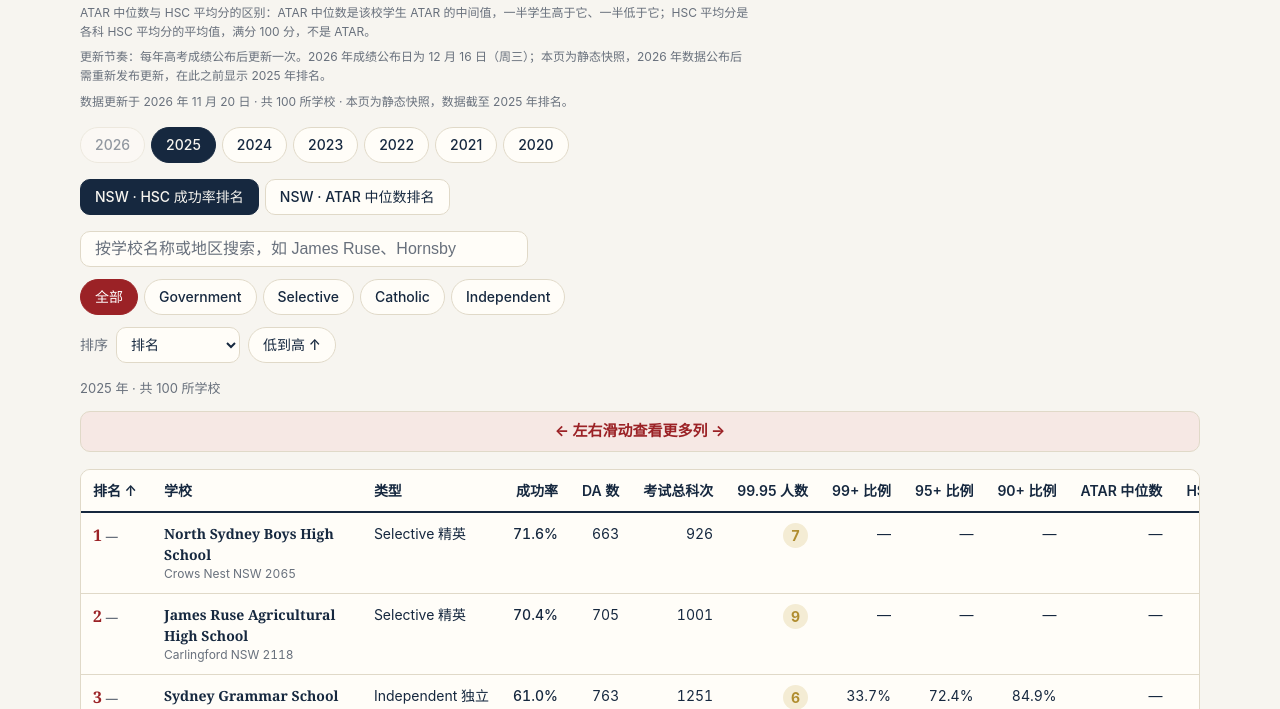
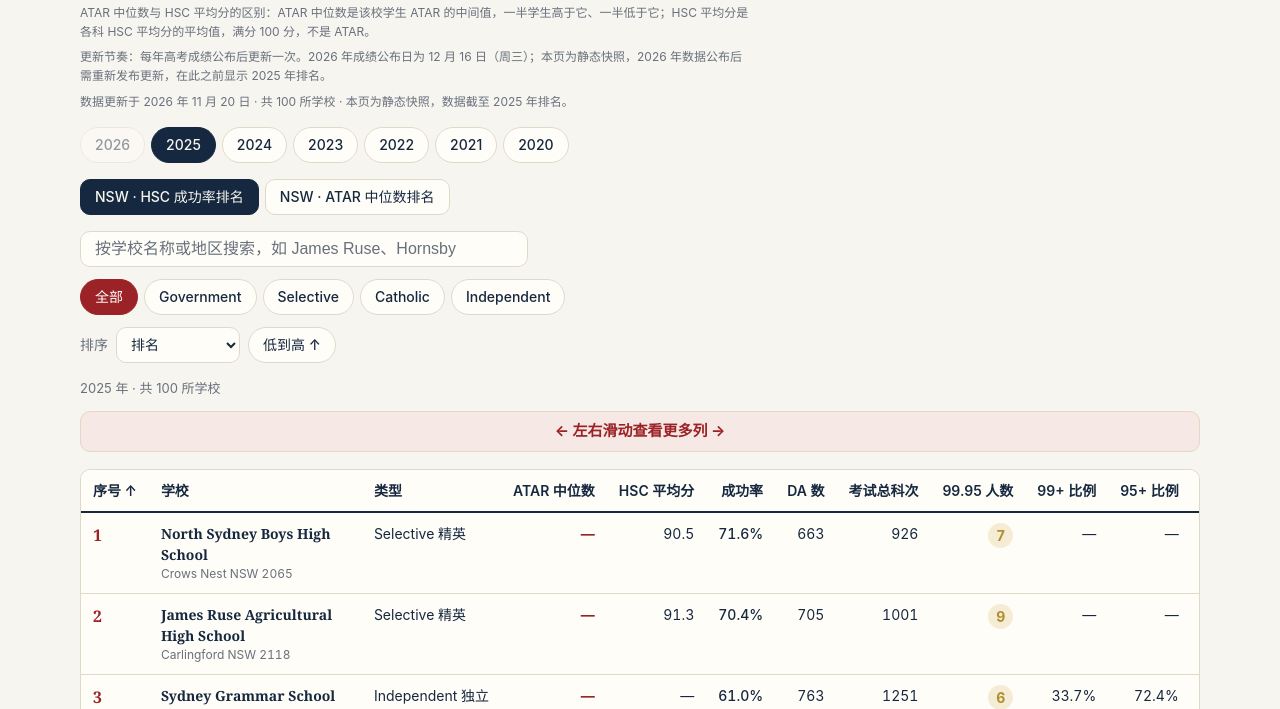
Before and after one commit to zmzhu-au/nsw-top-100-high-schools, a plain HTML site: page index.html in a window 1280 px wide. Shown: the part 91-800 px from the top of the page. Drawn offline with Linux system fonts and the light colour scheme.

Commit message:
Update index.html to latest version: two ranking modes, sequential numbering, unified 14-column order, sortable max ATAR / All-Round, top scrollbar, text sort direction, real HSC averages

```diff
--- a/index.html
+++ b/index.html
@@ -146,6 +146,8 @@
             <option value="pct90plus">90+ 比例</option>
             <option value="medianAtar">ATAR 中位数</option>
             <option value="hscAverage">HSC 平均分</option>
+            <option value="topAtar">最高 ATAR</option>
+            <option value="allRound">All-Round</option>
             <option value="students">考生人数</option>
             <option value="name">学校名称</option>
           </select>
@@ -172,7 +174,7 @@
       {k:'catholic',label:'Catholic'},{k:'independent',label:'Independent'}
     ];
     var SECTOR_LABEL = {government:'Government 公立',selective:'Selective 精英',catholic:'Catholic 天主教',independent:'Independent 独立'};
-    var SORT_DEFAULT = {rank:'asc',successRate:'desc',count9995:'desc',pct99plus:'desc',pct95plus:'desc',pct90plus:'desc',medianAtar:'desc',hscAverage:'desc',students:'desc',name:'asc'};
+    var SORT_DEFAULT = {rank:'asc',successRate:'desc',count9995:'desc',pct99plus:'desc',pct95plus:'desc',pct90plus:'desc',medianAtar:'desc',hscAverage:'desc',topAtar:'desc',allRound:'desc',students:'desc',name:'asc'};
     var state = {year:2025, mode:'da', search:'', sector:'all', sortKey:'rank', sortDir:'asc'};
 
     function rowsFor(year){ return DATA[String(year)] || []; }
@@ -217,6 +219,8 @@
       if(key==='pct90plus') return r.p90;
       if(key==='medianAtar') return r.med;
       if(key==='hscAverage') return r.avg;
+      if(key==='topAtar') return r.top;
+      if(key==='allRound') return r.all;
       if(key==='students') return r.stu;
       return null;
     }
@@ -241,8 +245,7 @@
       return {rows:rows, dmap:dmap, pmap:pmap};
     }
     function rankLabel(){
-      if(state.mode==='median') return 'ATAR 中位数排名';
-      return '排名';
+      return '序号';
     }
     function render(){
       // year buttons pressed state
@@ -269,14 +272,8 @@
       var host = document.getElementById('results');
       if(rows.length===0){ host.innerHTML=''; return; }
 
-      var midHead = '', midCells = function(r){ return ''; };
-      if(state.mode==='median'){
-        midHead = '<th class="num"><button type="button" data-sort="medianAtar">ATAR 中位数</button></th><th class="num"><button type="button" data-sort="hscAverage">HSC 平均分</button></th><th class="num"><button type="button" data-sort="successRate">成功率</button></th><th class="num">DA 数</th>';
-        midCells = function(r){ return '<td class="num strong-accent">'+med(r.med)+'</td><td class="num">'+avgf(r.avg)+'</td><td class="num" style="font-weight:500">'+pct(r.sr)+'</td><td class="num">'+num(r.da)+'</td>'; };
-      } else {
-        midHead = '<th class="num"><button type="button" data-sort="successRate">成功率</button></th><th class="num">DA 数</th><th class="num">考试总科次</th>';
-        midCells = function(r){ return '<td class="num" style="font-weight:500">'+pct(r.sr)+'</td><td class="num">'+num(r.da)+'</td><td class="num">'+num(r.ex)+'</td>'; };
-      }
+      var midHead = '<th class="num"><button type="button" data-sort="medianAtar">ATAR 中位数</button></th><th class="num"><button type="button" data-sort="hscAverage">HSC 平均分</button></th><th class="num"><button type="button" data-sort="successRate">成功率</button></th><th class="num">DA 数</th><th class="num">考试总科次</th>';
+      var midCells = function(r){ return '<td class="num strong-accent">'+med(r.med)+'</td><td class="num">'+avgf(r.avg)+'</td><td class="num" style="font-weight:500">'+pct(r.sr)+'</td><td class="num">'+num(r.da)+'</td><td class="num">'+num(r.ex)+'</td>'; };
       var thead = '<thead><tr>'
         + '<th><button type="button" data-sort="rank">'+rankLabel()+(state.sortKey==='rank'?(state.sortDir==='asc'?' ↑':' ↓'):'')+'</button></th>'
         + '<th><button type="button" data-sort="name">学校'+(state.sortKey==='name'?(state.sortDir==='asc'?' ↑':' ↓'):'')+'</button></th>'
@@ -285,18 +282,17 @@
         + '<th class="num"><button type="button" data-sort="pct99plus">99+ 比例</button></th>'
         + '<th class="num"><button type="button" data-sort="pct95plus">95+ 比例</button></th>'
         + '<th class="num"><button type="button" data-sort="pct90plus">90+ 比例</button></th>'
-        + (state.mode==='median' ? '' : '<th class="num"><button type="button" data-sort="medianAtar">ATAR 中位数</button></th><th class="num"><button type="button" data-sort="hscAverage">HSC 平均分</button></th>')
-        + '<th class="num">最高 ATAR</th>'
-        + '<th class="num">All-Round</th>'
+        + '<th class="num"><button type="button" data-sort="topAtar">最高 ATAR</button></th>'
+        + '<th class="num"><button type="button" data-sort="allRound">All-Round</button></th>'
         + '</tr></thead>';
       var tbody = '<tbody class="tnum">';
-      rows.forEach(function(r){
+      rows.forEach(function(r, i){
         var dr = dmap[r.n];
         var sub = r.sub? esc(r.sub)+(r.pc? ' NSW '+esc(r.pc):'') : '';
         var daNote = '';
-        if(state.mode!=='da' && r.rk!=null) daNote = '<span class="ssub">DA 排名第 '+r.rk+' 名</span>';
+        if(state.mode!=='da' && state.mode!=='median' && r.rk!=null) daNote = '<span class="ssub">DA 排名第 '+r.rk+' 名</span>';
         tbody += '<tr data-name="'+esc(r.n)+'">'
-          + '<td><span class="rank'+(dr!=null&&dr<=3?' top':'')+'">'+(dr==null?'—':dr)+'</span>'+deltaHtml(dr, pmap[r.n])+daNote+'</td>'
+          + '<td><span class="rank'+(i<3?' top':'')+'">'+(i+1)+'</span>'+daNote+'</td>'
           + '<td><span class="sname">'+esc(r.n)+'</span>'+(sub?'<span class="ssub">'+sub+'</span>':'')+(r.src?'<a class="srclink" data-src href="'+esc(r.src)+'" target="_blank" rel="noreferrer">官网数据来源 ↗</a>':'')+'</td>'
           + '<td style="white-space:nowrap">'+esc(SECTOR_LABEL[r.sec]||r.sec)+'</td>'
           + midCells(r)
@@ -304,7 +300,6 @@
           + '<td class="num">'+pct(r.p99)+'</td>'
           + '<td class="num">'+pct(r.p95)+'</td>'
           + '<td class="num">'+pct(r.p90)+'</td>'
-          + (state.mode==='median' ? '' : '<td class="num">'+med(r.med)+'</td><td class="num">'+avgf(r.avg)+'</td>')
           + '<td class="num">'+(r.top!=null? '<span class="c95badge">'+r.top.toFixed(2)+'</span>': '—')+'</td>'
           + '<td class="num">'+num(r.all)+'</td>'
           + '</tr>';
@@ -315,7 +310,7 @@
         + '<div class="tablewrap"><table>'+thead+tbody+'</table></div>';
 
       var cards = '<ul class="cards">';
-      rows.forEach(function(r){
+      rows.forEach(function(r, i){
         var dr = dmap[r.n];
         var metaLine = esc(SECTOR_LABEL[r.sec]||r.sec)+(r.sub? ' · '+esc(r.sub):'');
         if(state.mode==='median') metaLine += ' · ATAR 中位数 <b style="color:var(--accent)">'+med(r.med)+'</b> · 成功率 '+pct(r.sr)+' · DA '+num(r.da);
@@ -337,9 +332,9 @@
             + (r.src? '（点开详情看来源链接）':'') + '</span>';
         }
         cards += '<li><button type="button" class="card" data-name="'+esc(r.n)+'" aria-label="查看 '+esc(r.n)+' 历年详情">'
-          + '<span class="cardhead"><span class="cardrank'+(dr!=null&&dr<=3?' top':'')+'">'+(dr==null?'—':dr)+'</span>'
+          + '<span class="cardhead"><span class="cardrank'+(i<3?' top':'')+'">'+(i+1)+'</span>'
           + '<span class="cardname">'+esc(r.n)+'</span></span>'
-          + '<span class="cardmeta">'+metaLine+deltaHtml(dr, pmap[r.n])+'</span>'
+          + '<span class="cardmeta">'+metaLine+'</span>'
           + grid + offLine + '</button></li>';
       });
       cards += '</ul>';
```
